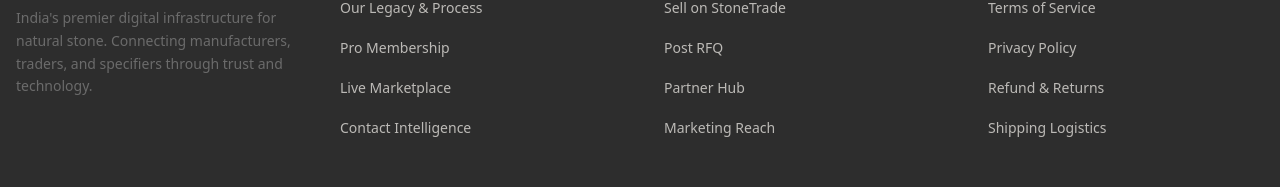
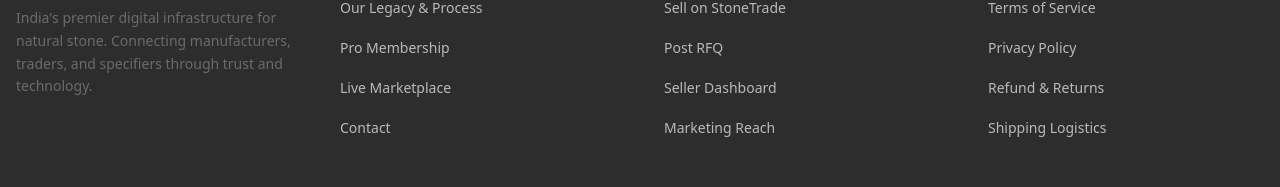
Before and after one commit to kvRathore-star/Stonetrade, a Next.js app: page /rfq in a window 1280 px wide. Shown: the part 991-1178 px from the top of the page. Built offline with nearby package versions, Linux system fonts and the light colour scheme; a web font is replaced by a local one.

Commit message:
🔧 Polish: Refined copywriting in Footer, Home, and Products Page

```diff
--- a/components/Footer.tsx
+++ b/components/Footer.tsx
@@ -36,7 +36,7 @@
               <li><a href="#" onClick={(e) => handleNavClick(e, 'about')} className="hover:text-stone-kesariya transition-colors text-sm opacity-70">Our Legacy & Process</a></li>
               <li><a href="#" onClick={(e) => handleNavClick(e, 'pricing')} className="hover:text-stone-kesariya transition-colors text-sm opacity-70">Pro Membership</a></li>
               <li><a href="#" onClick={(e) => handleNavClick(e, 'products')} className="hover:text-stone-kesariya transition-colors text-sm opacity-70">Live Marketplace</a></li>
-              <li><a href="#" onClick={(e) => handleNavClick(e, 'contact')} className="hover:text-stone-kesariya transition-colors text-sm opacity-70">Contact Intelligence</a></li>
+              <li><a href="#" onClick={(e) => handleNavClick(e, 'contact')} className="hover:text-stone-kesariya transition-colors text-sm opacity-70">Contact</a></li>
             </ul>
           </div>
           <div>
@@ -44,7 +44,7 @@
             <ul className="space-y-4">
               <li><a href="#" onClick={(e) => handleNavClick(e, 'register')} className="hover:text-stone-kesariya transition-colors text-sm opacity-70">Sell on StoneTrade</a></li>
               <li><a href="#" onClick={(e) => handleNavClick(e, 'rfq')} className="hover:text-stone-kesariya transition-colors text-sm opacity-70">Post RFQ</a></li>
-              <li><a href="#" onClick={(e) => handleNavClick(e, 'sellerDashboard')} className="hover:text-stone-kesariya transition-colors text-sm opacity-70">Partner Hub</a></li>
+              <li><a href="#" onClick={(e) => handleNavClick(e, 'sellerDashboard')} className="hover:text-stone-kesariya transition-colors text-sm opacity-70">Seller Dashboard</a></li>
               <li><a href="#" className="hover:text-stone-kesariya transition-colors text-sm opacity-70">Marketing Reach</a></li>
             </ul>
           </div>
--- a/components/pages/HomePage.tsx
+++ b/components/pages/HomePage.tsx
@@ -41,7 +41,7 @@
                     </h1>
 
                     <p className="text-lg lg:text-xl text-stone-light/70 mb-10 max-w-2xl mx-auto leading-relaxed font-light animate-fade-in-up" style={{ animationDelay: '0.2s' }}>
-                        India&apos;s trusted marketplace for heritage marble, granite &amp; sandstone. Authentic Royal finishes, 28 States Covered, and completely GST Invoiced.
+                        India&apos;s trusted marketplace for heritage marble, granite &amp; sandstone. Authentic finishes, 28 States Covered, and completely GST Invoiced.
                     </p>
 
                     <div className="flex flex-col sm:flex-row gap-4 justify-center animate-fade-in-up" style={{ animationDelay: '0.3s' }}>
--- a/components/pages/ProductsPage.tsx
+++ b/components/pages/ProductsPage.tsx
@@ -57,7 +57,7 @@
   return (
     <div className="pb-24 bg-stone-light/30">
 
-      {/* Royal / Kesariya Header Section */}
+      {/* Kesariya Header Section */}
       <div className="bg-stone-primary relative overflow-hidden text-white pt-20 pb-24 mb-12 -mt-4 mx-4 lg:mx-8 rounded-[2.5rem] shadow-2xl">
         <div className="absolute inset-0 opacity-10 bg-[url('https://www.transparenttextures.com/patterns/black-scales.png')]"></div>
         <div className="absolute top-0 right-0 w-96 h-96 bg-stone-kesariya rounded-full mix-blend-screen filter blur-[100px] opacity-20 transform translate-x-1/3 -translate-y-1/3"></div>
@@ -68,7 +68,7 @@
             Bharat Native Craftsmanship
           </span>
           <h1 className="text-4xl lg:text-6xl font-black mb-6 tracking-tight leading-tight mix-blend-plus-lighter">
-            The Royal <span className="text-transparent bg-clip-text bg-gradient-to-r from-stone-kesariya to-stone-accent">Stone Marketplace</span>
+            The <span className="text-transparent bg-clip-text bg-gradient-to-r from-stone-kesariya to-stone-accent">Stone Marketplace</span>
           </h1>
           <p className="text-lg lg:text-xl text-white/70 max-w-2xl mx-auto mb-10 font-medium leading-relaxed">
             Discover thousands of pristine marble, granite, and sandstone blocks sourced directly from India's finest verified quarries.
```
